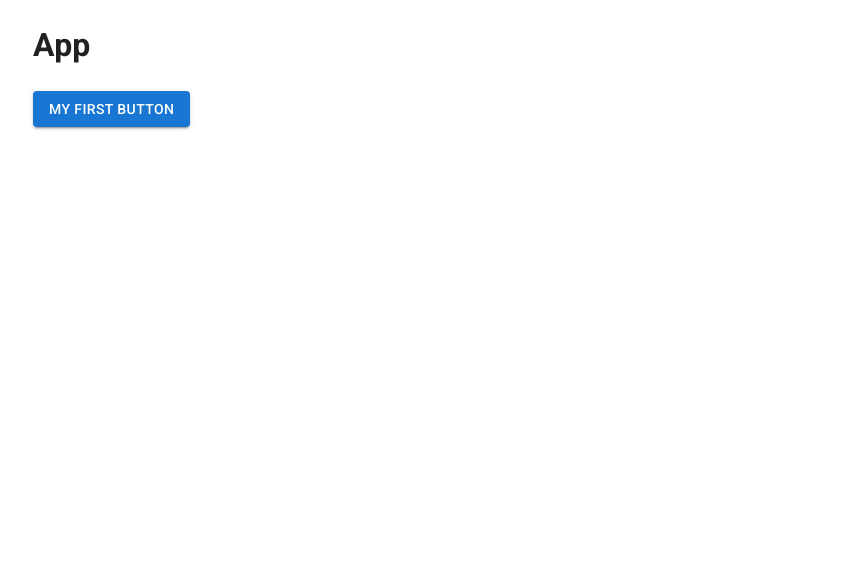
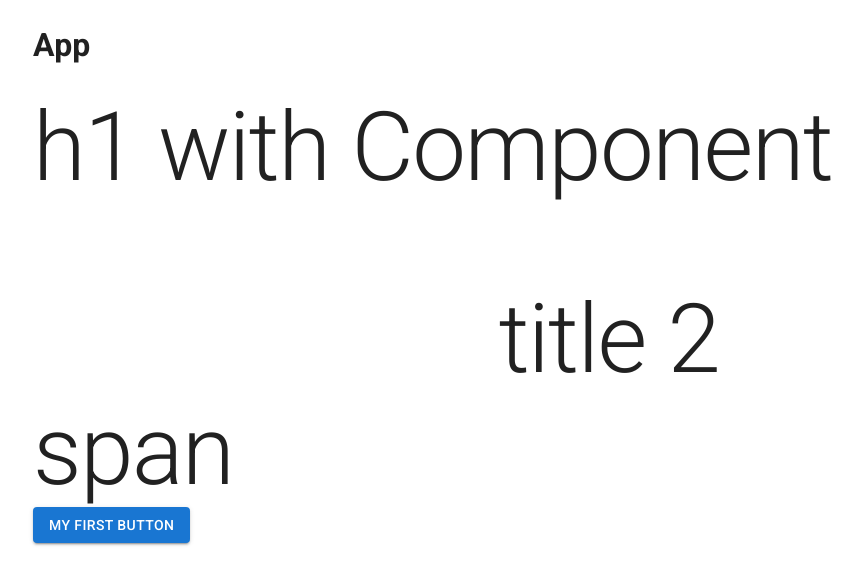
Before and after one commit to EmmanuelORivera/material-ui-react, a React (Vite) app: page / in a window 1280 px wide. Shown: the top 584 px of the page, without its empty margins (31-893 px from the left). Built offline with nearby package versions, Linux system fonts and the light colour scheme.

Commit message:
feat: Typography

```diff
--- a/src/App.tsx
+++ b/src/App.tsx
@@ -1,9 +1,17 @@
-import { Button, Container } from '@mui/material'
+import { Button, Container, Typography } from '@mui/material'
 
 const App = () => {
   return (
     <Container>
       <h1>App</h1>
+      <Typography variant="h1">h1 with Component</Typography>
+      <Typography mt={10} variant="h1" component="h2" textAlign="center">
+        title 2
+      </Typography>
+      <Typography variant="h1" component="span">
+        span
+      </Typography>
+      <br />
       <Button variant="contained">My first button</Button>
     </Container>
   )
```
